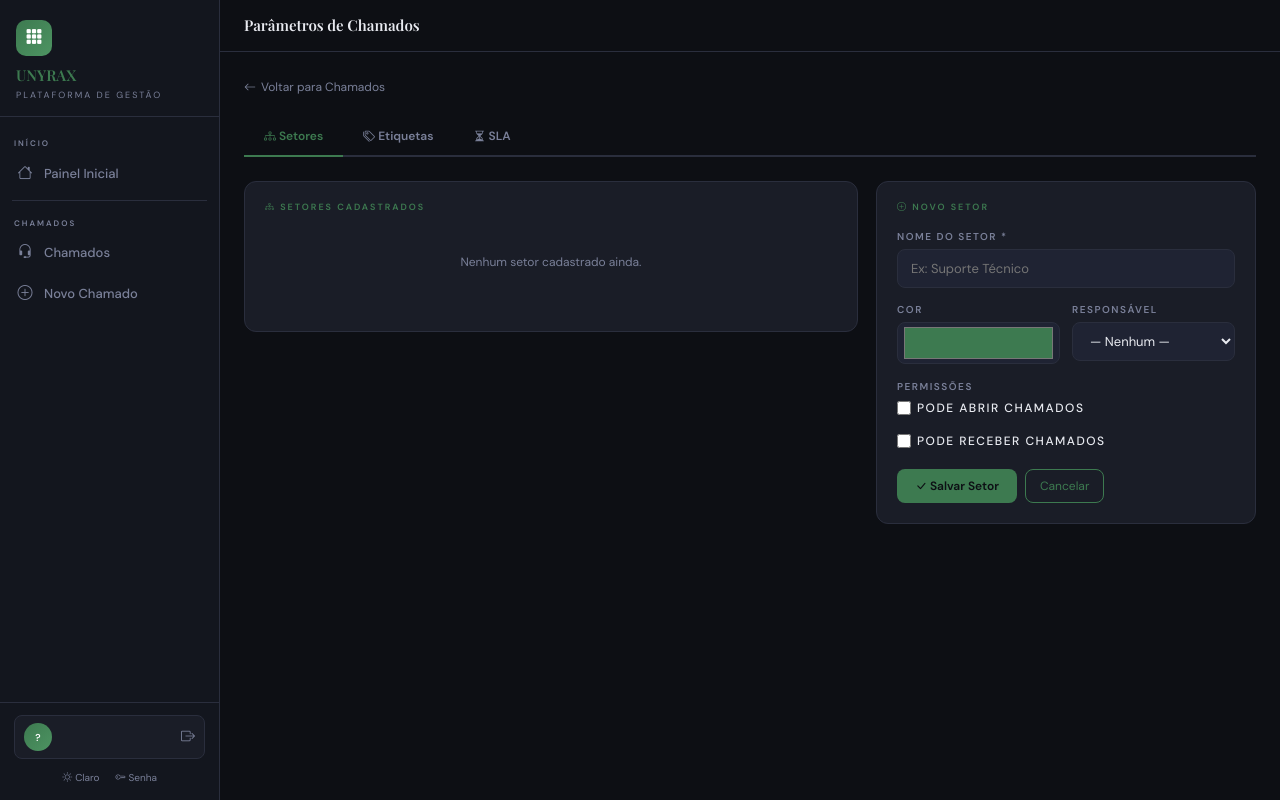
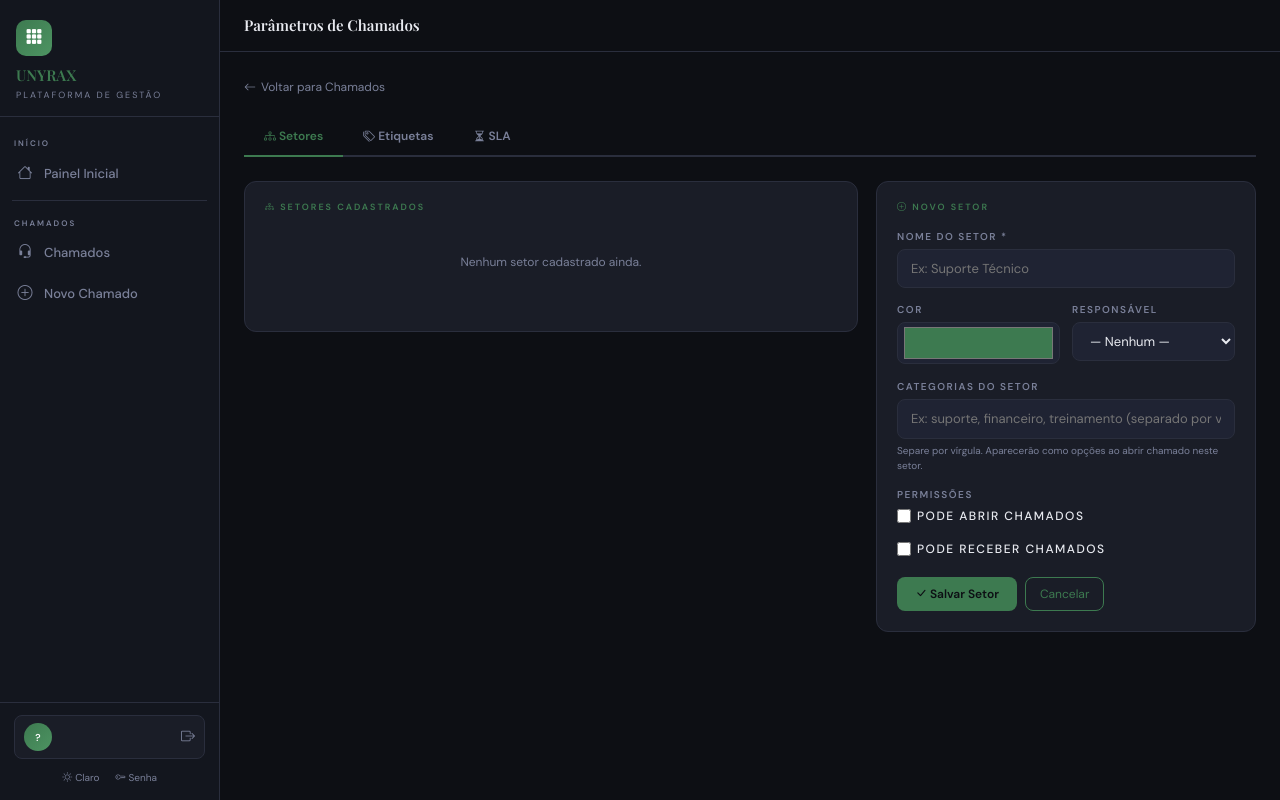
Before and after one commit to EvelynCFReal/sistema-dre, a Flask app: template sistema/templates/chamados/parametros.html in a window 1280 px wide. Run offline with Flask 3, Linux system fonts and the light colour scheme; the template is opened without the code that fills it, so the values that code supplies are empty; data comes from the database, SQL or seed files in the repository.

Commit message:
Auto-update

```diff
--- a/sistema/templates/chamados/parametros.html
+++ b/sistema/templates/chamados/parametros.html
@@ -140,6 +140,12 @@
               {% endfor %}
             </select>
           </div>
+        </div>
+        <div class="fld">
+          <label>Categorias do Setor</label>
+          <input type="text" name="categorias" id="fSetor_cats"
+            placeholder="Ex: suporte, financeiro, treinamento (separado por vírgula)">
+          <div style="font-size:10px;color:var(--muted);margin-top:4px">Separe por vírgula. Aparecerão como opções ao abrir chamado neste setor.</div>
         </div>
         <div class="fld">
           <label>Permissões</label>
```
